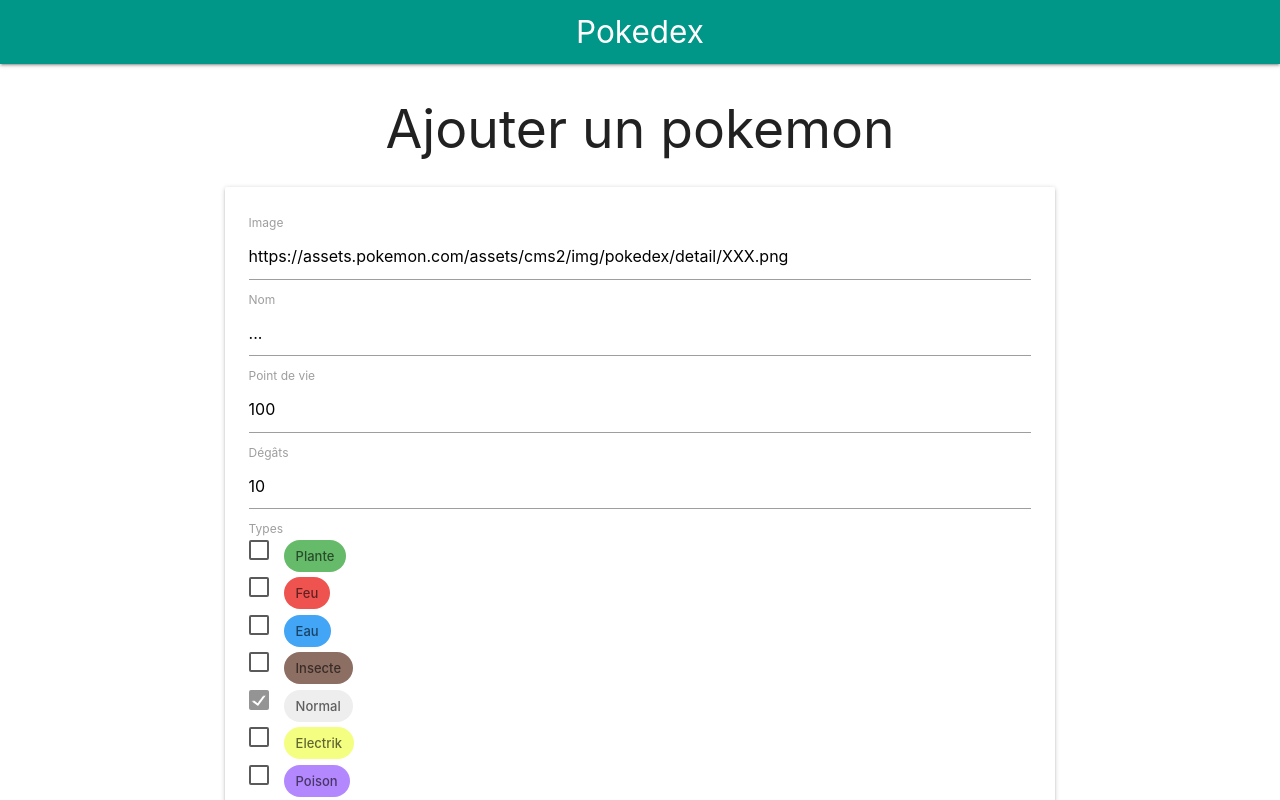
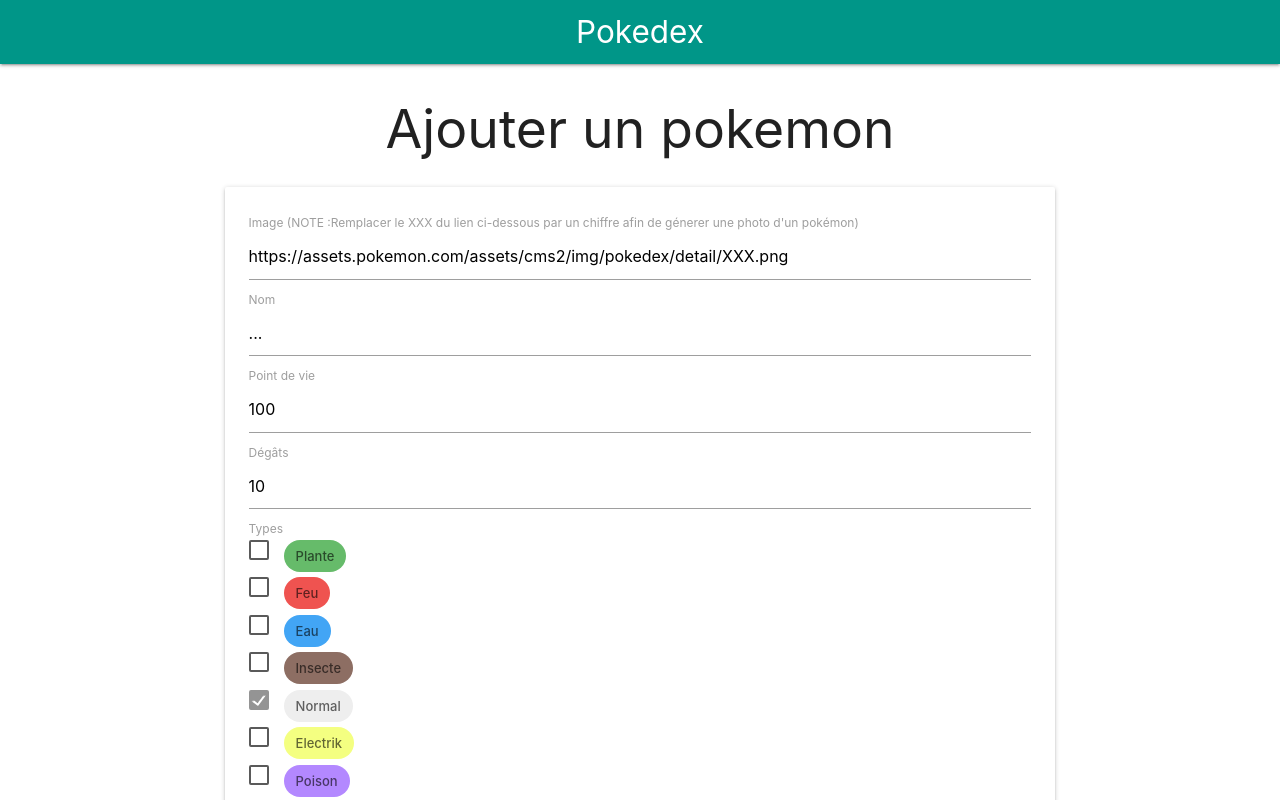
Before and after one commit to KA-devl/Pokedex-front, a React (Create React App) app: page /pokemons/create in a window 1280 px wide. Shown: the top 800 px of the page. Built offline with nearby package versions, Linux system fonts and the light colour scheme.

Commit message:
Fixed edit form bug

```diff
--- a/src/components/pokemon-edit.jsx
+++ b/src/components/pokemon-edit.jsx
@@ -19,7 +19,7 @@
       { pokemon ? (
         <div className="row">
             <h2 className="header center">Éditer { pokemon.name }</h2>
-            <PokemonForm pokemon={pokemon}></PokemonForm>
+            <PokemonForm pokemon={pokemon} isEditForm={true}></PokemonForm>
         </div>
       ) : (
         <h4 className="center">Aucun pokémon à afficher !</h4>
--- a/src/components/pokemon-form.jsx
+++ b/src/components/pokemon-form.jsx
@@ -4,9 +4,10 @@
 import PokemonService from '../services/pokemon-service';
 
 
-function PokemonForm ({pokemon}) {
+function PokemonForm ({pokemon, isEditForm}) {
   //Avec cela, on peut set les valeurs pour des valeurs initiale pour chaque form de pokemon
   const [form, setForm] = useState({
+    picture:{value:pokemon.picture, isValid:true},
     name: {value: pokemon.name, isValid : true},
     hp: {value: pokemon.hp, isValid : true},
     cp: {value: pokemon.cp, isValid : true},
@@ -33,22 +34,7 @@
 
     setForm({...form, ...newField})
   }
-  const selectType = (type, e) => {
-    const checked = e.target.checked;
-    let newField;
 
-    if(checked) {
-      // Si l'utilisateur coche un type, à l'ajoute à la liste des types du pokémon.
-      const newTypes = form.types.value.concat([type]);
-      newField = { value: newTypes };
-    } else {
-      // Si l'utilisateur décoche un type, on le retire de la liste des types du pokémon.
-      const newTypes = form.types.value.filter((currentType) => currentType !== type);
-      newField = { value: newTypes };
-    }
-
-    setForm({...form, ...{ types: newField }});
-  }
 // Quand le button valider est cliquer
   const handleSubmit = (e) => {
     e.preventDefault();
@@ -58,27 +44,50 @@
     if(isFormValid){
 
    //Set les nouvelles valeurs aux valeurs recentes de form
+   pokemon.picture = form.picture.value
    pokemon.name= form.name.value
-   console.log(pokemon.name)
    pokemon.hp= form.hp.value
-   console.log(pokemon.hp)
    pokemon.cp= form.cp.value
-   console.log(pokemon.cp)
-   pokemon.types= form.types.value
-   console.log(pokemon.types)
-  //update les valeurs via le http request, then naviguer vers la page du pokemon
-   PokemonService.updatePokemon(pokemon).then(()=> navigate(`/pokemons/${pokemon.id}`))
+  pokemon.types= form.types.value
 
-
+      isEditForm ? updatePokemon () : addPokemon()
     }
 
   }
 
+  const addPokemon = () =>{
+    PokemonService.postPokemon(pokemon).then(navigate('/pokemons'))
+  }
+
+ const updatePokemon = () =>{
+  PokemonService.updatePokemon(pokemon).then(()=> navigate(`/pokemons/${pokemon.id}`))
+ }
+
 
 //Validation de formulaire
 
+//Pour s'assurer qu'on CREE un nouveau pokemon et qu'on pas entrain de le editer
+const isAddForm = () => {
+  return !isEditForm
+}
+
 const validateForm = () => {
   let newForm= form;
+
+  //Validator picture
+  if(isAddForm()){
+    const start = "https://assets.pokemon.com/assets/cms2/img/pokedex/detail/"
+    const end = ".png"
+
+    if(!form.picture.value.startsWith(start) || !form.picture.value.endsWith(end)){
+      const errorMsg = "L'url saisi n'est pas valide."
+      const newField = { value: form.picture.value, error: errorMsg, isValid: false };
+      newForm = { ...newForm, ...{ picture: newField } };
+    }else {
+      const newField = { value: form.picture.value, error: '', isValid: true };
+      newForm = { ...newForm, ...{ picture: newField } };
+    }
+  }
 
   // Validator name
   if(!/^[a-zA-Zàéè ]{3,25}$/.test(form.name.value)) {
@@ -133,6 +142,23 @@
   return true;
 }
 
+const selectType = (type, e) => {
+  const checked = e.target.checked;
+  let newField;
+
+  if(checked) {
+    // Si l'utilisateur coche un type, à l'ajoute à la liste des types du pokémon.
+    const newTypes = form.types.value.concat([type]);
+    newField = { value: newTypes };
+  } else {
+    // Si l'utilisateur décoche un type, on le retire de la liste des types du pokémon.
+    const newTypes = form.types.value.filter((currentType) => currentType !== type);
+    newField = { value: newTypes };
+  }
+
+  setForm({...form, ...{ types: newField }});
+}
+
 const deletePokemon = () => {
   PokemonService.deletePokemon(pokemon)
   .then(navigate('/pokemons/'))
@@ -145,13 +171,24 @@
       <div className="row">
         <div className="col s12 m8 offset-m2">
           <div className="card hoverable">
-            <div className="card-image">
-            <span className="btn btn-floating halfway-fab waves-effect waves-light" onClick={()=>deletePokemon()} > <i className='material-icons'>delete</i></span>
-              <img src={pokemon.picture} alt={pokemon.name} style={{width: '250px', margin: '0 auto'}}/>
-            </div>
+
+          {isEditForm && (<div className="card-image">
+          <span className="btn btn-floating halfway-fab waves-effect waves-light" onClick={()=>deletePokemon()} > <i className='material-icons'>delete</i></span>
+            <img src={pokemon.picture} alt={pokemon.name} style={{width: '250px', margin: '0 auto'}}/>
+          </div>)}
+
             <div className="card-stacked">
 
               <div className="card-content">
+              {/* Pokemon picture */}
+              {isAddForm() && (
+                <div className="form-group">
+                  <label htmlFor="picture">Image (NOTE :Remplacer le XXX du lien ci-dessous par un chiffre afin de génerer une photo d'un pokémon)</label>
+                  <input id="picture" name="picture" type="text" className="form-control" value={form.picture.value} onChange={e=> handleInputChange(e)}></input>
+                  {form.picture.error &&
+                  <div className='card-panel red accent-1'>{form.picture.error} </div>}
+                </div>
+              )}
                 {/* Pokemon name */}
                 <div className="form-group">
                   <label htmlFor="name">Nom</label>
--- a/src/models/db.json
+++ b/src/models/db.json
@@ -4,7 +4,7 @@
       "id": 1,
       "name": "Bulbizarreeee",
       "hp": "251",
-      "cp": 5,
+      "cp": "6",
       "picture": "https://assets.pokemon.com/assets/cms2/img/pokedex/detail/001.png",
       "types": [
         "Plante",
@@ -133,6 +133,18 @@
         "Plante"
       ],
       "id": 13
+    },
+    {
+      "id": 1655695185684,
+      "hp": "657",
+      "cp": "35",
+      "name": "DRAZER",
+      "picture": "https://assets.pokemon.com/assets/cms2/img/pokedex/detail/038.png",
+      "types": [
+        "Feu",
+        "Electrik"
+
+      ]
     }
   ]
 }
--- /dev/null
+++ b/src/models/pokemon.js
@@ -0,0 +1,30 @@
+export default class Pokemon {
+  // 1. Typage des propiétés d'un pokémon.
+  id;
+  hp;
+  cp;
+  name;
+  picture;
+  types;
+  created;
+
+  // 2. Définition des valeurs par défaut des propriétés d'un pokémon.
+  constructor(
+   id,
+   hp = 100,
+   cp = 10,
+   name = '...',
+   picture = 'https://assets.pokemon.com/assets/cms2/img/pokedex/detail/XXX.png',
+   types= ['Normal'],
+   created= new Date()
+  ) {
+   // 3. Initialisation des propiétés d'un pokémons.
+   this.id = id;
+   this.hp = hp;
+   this.cp = cp;
+   this.name = name;
+   this.picture = picture;
+   this.types = types;
+   this.created = created;
+  }
+ }
--- a/src/pages/create-pokemon.jsx
+++ b/src/pages/create-pokemon.jsx
@@ -1,199 +1,19 @@
 import React, { useState } from 'react'
-import { useNavigate } from 'react-router';
-import formatType from '../helpers/format-type';
-import PokemonService from '../services/pokemon-service';
+import PokemonForm from '../components/pokemon-form';
+import Pokemon from '../models/pokemon';
+
 
 function CreatePokemon() {
+  const [id]= useState(new Date().getTime())
+  const [pokemon] = useState(new Pokemon(id))
 
-  const [form, setForm] = useState({
-    picture: {value : 'https://assets.pokemon.com/assets/cms2/img/pokedex/detail/XXX.png', isValid : true},
-    name: {value: '...', isValid : true},
-    hp: {value: 100, isValid : true},
-    cp: {value: 10, isValid : true},
-    types: {value: ['Normal'], isValid : true}
+return (
+  <div className='row'>
+  <h2 className='header center'>Ajouter un pokemon</h2>
+  <PokemonForm pokemon={pokemon} isEditForm={false}> </PokemonForm>
+  </div>
+)
 
-  });
-
-  const navigate = useNavigate();
-
-  const types = [
-    'Plante', 'Feu', 'Eau', 'Insecte', 'Normal', 'Electrik',
-    'Poison', 'Fée', 'Vol', 'Combat', 'Psy'
-  ];
-  const hasType = (type) =>{
-    return form.types.value.includes(type)
-  }
-  const selectType = (type, e) => {
-    const checked = e.target.checked;
-    let newField;
-
-    if(checked) {
-      // Si l'utilisateur coche un type, à l'ajoute à la liste des types du pokémon.
-      const newTypes = form.types.value.concat([type]);
-      newField = { value: newTypes };
-
-
-    } else {
-      // Si l'utilisateur décoche un type, on le retire de la liste des types du pokémon.
-      const newTypes = form.types.value.filter((currentType) => currentType !== type);
-      newField = { value: newTypes };
-    }
-
-    setForm({...form, ...{ types: newField }});
-    console.log(form.types.value)
-  }
-
-
-
-  const handleInputChange = (e) =>{
-    const fieldName = e.target.name
-    console.log(fieldName)
-    const fieldValue = e.target.value
-    const newField = {[fieldName]: {value : fieldValue}}
-
-    setForm({...form, ...newField})
-  }
-
-
-
-  const handleSubmit = (e)=>{
-  e.preventDefault() // empeche le formulaire de reload
-    const isFormValid = validateForm()
-   if(isFormValid){
-    form.name = form.name.value
-    form.hp = form.hp.value
-   form.cp =form.cp.value
-    form.picture = form.picture.value
-    form.types = form.types.value
-
-    PokemonService.postPokemon(form).then(navigate('/pokemons/'))
-   }
-  }
-//VALIDATION DE FORMULAIRE
-
-const isTypesValid = (type)=> {
-  // Cas n°1: Le pokémon a un seul type, qui correspond au type passé en paramètre.
-  // Dans ce cas on revoie false, car l'utilisateur ne doit pas pouvoir décoché ce type (sinon le pokémon aurait 0 type, ce qui est interdit)
-  if (form.types.value.length === 1 && hasType(type)) {
-    return false;
-  }
-
-  // Cas n°2: Le pokémon a au moins 3 types.
-  // Dans ce cas il faut empêcher à l'utilisateur de cocher un nouveau type, mais pas de décocher les types existants.
-  if (form.types.value.length >= 3 && !hasType(type)) {
-    return false;
-  }
-
-  // Après avoir passé les deux tests ci-dessus, on renvoie 'true',
-  // c'est-à-dire que l'on autorise l'utilisateur à cocher ou décocher un nouveau type.
-  return true;
-}
-
-// Validation champ de text
-
-
-const validateForm = () => {
-  let newForm= form;
-
-  // Validator name
-  if(!/^[a-zA-Zàéè ]{3,25}$/.test(form.name.value)) {
-    const errorMsg = 'Le nom du pokémon est requis (1-25).';
-    const newField = { value: form.name.value, error: errorMsg, isValid: false };
-    newForm = { ...newForm, ...{ name: newField } };
-  } else {
-    const newField = { value: form.name.value, error: '', isValid: true };
-    newForm = { ...newForm, ...{ name: newField } };
-  }
-
-  // Validator hp
-  if(!/^[0-9]{1,3}$/.test(form.hp.value)) {
-    const errorMsg = 'Les points de vie du pokémon sont compris entre 0 et 999.';
-    const newField = {value: form.hp.value, error: errorMsg, isValid: false};
-    newForm = { ...newForm, ...{ hp: newField } };
-  } else {
-    const newField = { value: form.hp.value, error: '', isValid: true };
-    newForm = { ...newForm, ...{ hp: newField } };
-  }
-
-  // Validator cp
-  if(!/^[0-9]{1,2}$/.test(form.cp.value)) {
-    const errorMsg = 'Les dégâts du pokémon sont compris entre 0 et 99';
-    const newField = {value: form.cp.value, error: errorMsg, isValid: false};
-    newForm = { ...newForm, ...{ cp: newField } };
-  } else {
-    const newField = { value: form.cp.value, error: '', isValid: true };
-    newForm = { ...newForm, ...{ cp: newField } };
-  }
-
-  setForm(newForm);
-  //Si toutes les valeurs sont value donc true, le formulaire vas etre submit, sinon sa retourne false
-  return newForm.name.isValid && newForm.hp.isValid && newForm.cp.isValid;
-}
-
-  return (
-    <form onSubmit={e=>handleSubmit (e)} noValidate>
-    <h2 className="header center">Ajouter un pokemon</h2>
-      <div className="row">
-        <div className="col s12 m8 offset-m2">
-          <div className="card hoverable">
-            <div className="card-stacked">
-
-              <div className="card-content">
-              {/* Image input */ }
-              <div className="form-group">
-                  <label htmlFor="picture">Image</label>
-                  <input id="picture" name="picture" type="text" className="form-control" value = {form.picture.value} onChange={e=> handleInputChange(e)}></input>
-
-                </div>
-                {/* Pokemon name */}
-                <div className="form-group">
-                  <label htmlFor="name">Nom</label>
-                  <input id="name" name="name" type="text" className="form-control" value = {form.name.value} onChange={e=> handleInputChange(e)}></input>
-                   {form.name.error &&
-                  <div className='card-panel red accent-1'>{form.name.error} </div>}
-
-                </div>
-                {/* Pokemon hp */}
-                <div className="form-group">
-                  <label htmlFor="hp">Point de vie</label>
-                  <input name ="hp" id="hp" type="number" className="form-control" value = {form.hp.value} onChange={e=> handleInputChange(e)}></input>
-                  {form.hp.error &&
-                  <div className='card-panel red accent-1'>{form.hp.error} </div>}
-                </div>
-                {/* Pokemon cp */}
-                <div className="form-group">
-                  <label htmlFor="cp">Dégâts</label>
-                  <input name="cp" id="cp" type="number" className="form-control" value = {form.cp.value} onChange={e=> handleInputChange(e)}></input>
-                  {form.cp.error &&
-                  <div className='card-panel red accent-1'>{form.cp.error} </div>}
-
-                </div>
-                {/* Pokemon types */}
-                <div className="form-group">
-                  <label>Types</label>
-                  {types.map(type => (
-                    <div key={type} style={{marginBottom: '10px'}}>
-                      <label>
-                        <input id={type} type="checkbox" className="filled-in" checked={hasType(type)} disabled={!isTypesValid(type)} onChange={e => selectType(type, e)}></input>
-                        <span>
-                          <p className={formatType(type)}>{ type }</p>
-                        </span>
-                      </label>
-                    </div>
-                  ))}
-                </div>
-              </div>
-              <div className="card-action center">
-                {/* Submit button */}
-                <button type="submit" className="btn" >Valider</button>
-              </div>
-
-            </div>
-          </div>
-        </div>
-      </div>
-    </form>
-  );
 }
 
 export default CreatePokemon
--- a/src/pages/pokemon-list.jsx
+++ b/src/pages/pokemon-list.jsx
@@ -25,9 +25,10 @@
         ))}
 
         </div>
+        <Link to ="/pokemons/create" className="btn btn-floating btn-large waves-effect waves-light red z-depth-3 " style={{position : 'fixed', bottom: '25px', right: '25px'}}> <i className='material-icons'>add</i></Link>
 
       </div>
-      <Link to ="/pokemons/create" className="btn btn-floating halfway-fab waves-effect waves-light"> <i className='material-icons'>add</i></Link>
+
     </div>
 
   );
--- a/src/services/pokemon-service.js
+++ b/src/services/pokemon-service.js
@@ -42,11 +42,11 @@
 
 //POST UN NOUVEAU POKEMON
 
-static postPokemon(form){
-
+static postPokemon(pokemon){
+ delete pokemon.created;
   return fetch(`http://localhost:3001/pokemons/`,
   {method : 'POST',
-  body: JSON.stringify(form),
+  body: JSON.stringify(pokemon),
   headers: { 'Content-Type' : 'application/json'}})
   .then(response => response.json())
   .then(error => this.handleError(error))
```
